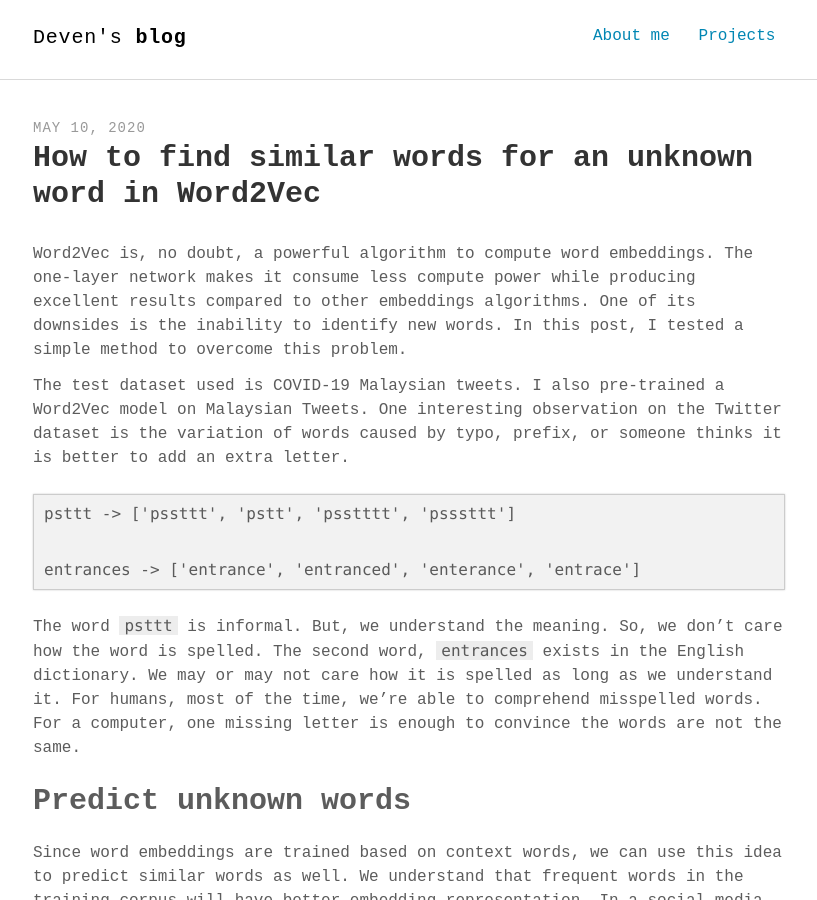
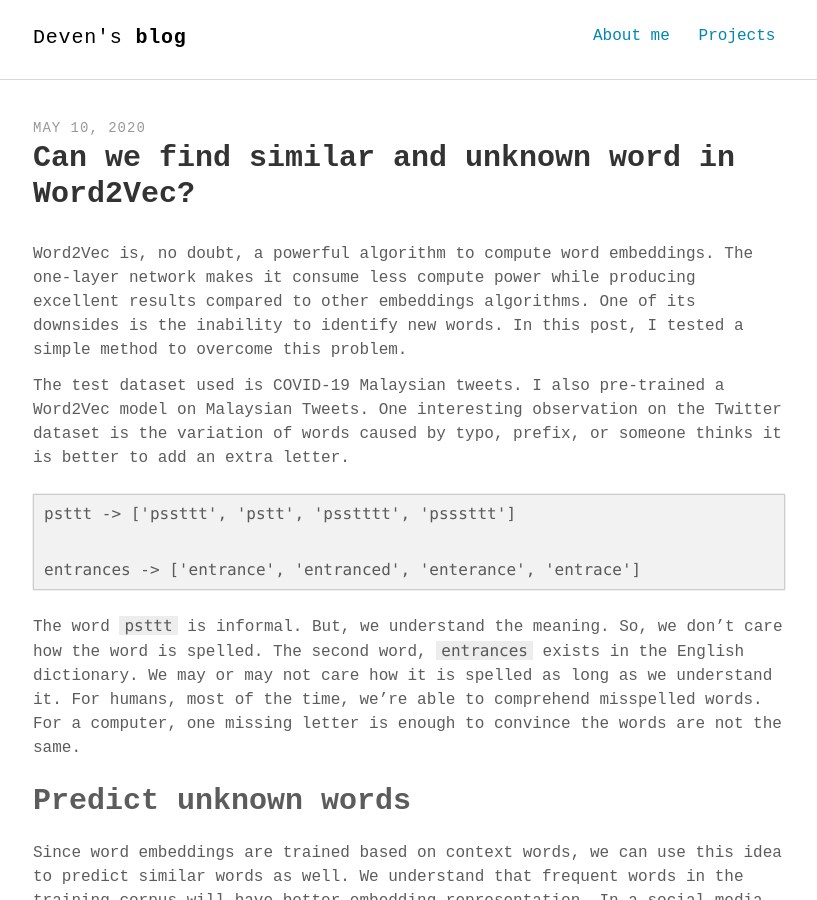
Before and after one commit to devennn/devennn.github.io, a Jekyll site: the page built from _posts/2020-05-10-predicting-unknown-words-word2vec.md, in a window 1280 px wide and 900 px high. Shown: the whole window, without its empty margins (231-1048 px from the left). Built offline with Jekyll 4.4.1, drawn with Linux system fonts in a browser that asks for light colours; some web fonts are replaced.

Commit message:
Update 2020-05-10-predicting-unknown-words-word2vec.md

```diff
--- a/_posts/2020-05-10-predicting-unknown-words-word2vec.md
+++ b/_posts/2020-05-10-predicting-unknown-words-word2vec.md
@@ -1,6 +1,6 @@
 ---
 layout: post
-title: How to find similar words for an unknown word in Word2Vec
+title: Can we find similar and unknown word in Word2Vec?
 ---
 
 Word2Vec is, no doubt, a powerful algorithm to compute word embeddings. The one-layer network makes it consume less compute power while producing excellent results compared to other embeddings algorithms. One of its downsides is the inability to identify new words. In this post, I tested a simple method to overcome this problem.
```
